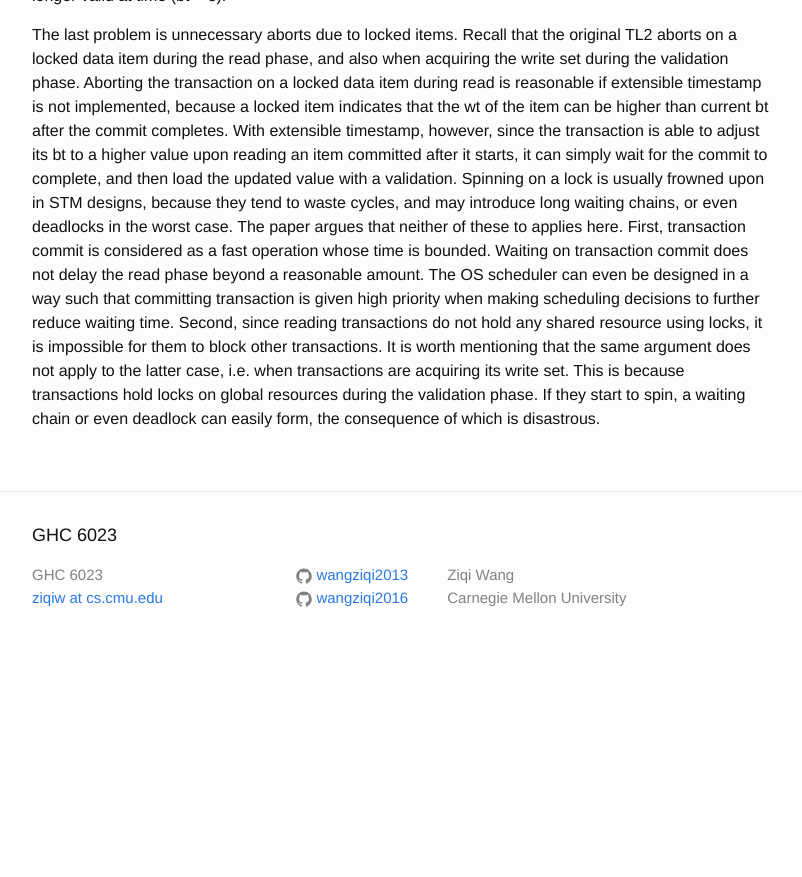
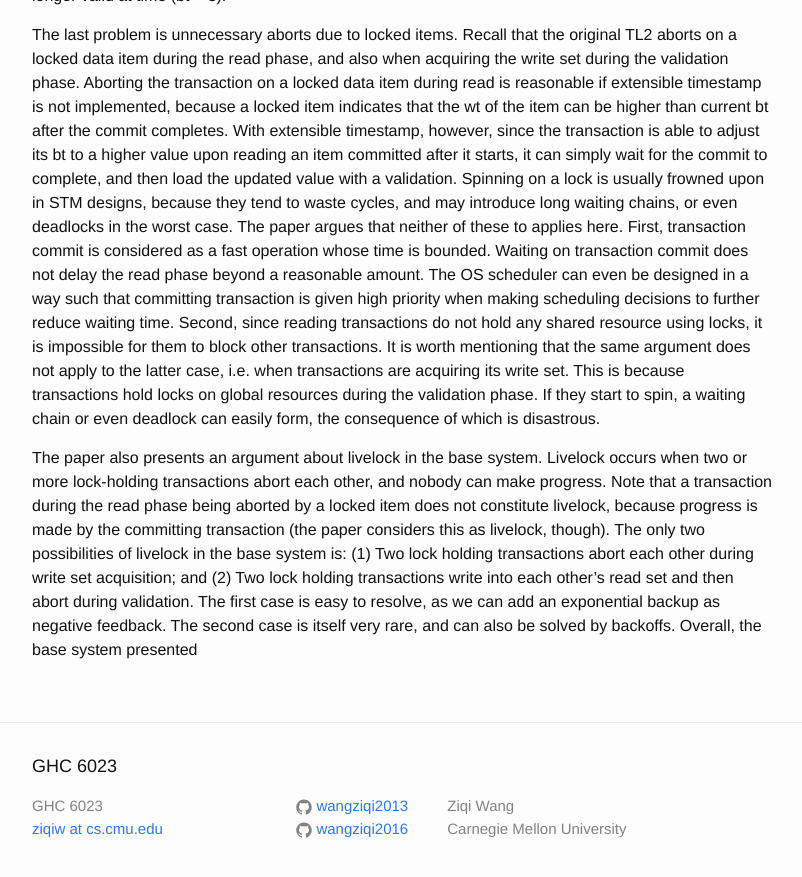
Before and after one commit to wangziqi2013/wangziqi2013.github.io, a Jekyll site: the page built from _posts/2018-07-03-A-Comprehensive-Strategy-for-Contention-Management-In-STM.markdown, in a window 1280 px wide and 900 px high, scrolled down 2170 px. Shown: the top 877 px of the window, without its empty margins (238-1040 px from the left). Built offline with Jekyll 4.4.1, drawn with Linux system fonts in a browser that asks for light colours; before the commit the page ends 2839 px from its top, so only the background shows below that.

Commit message:
Working on livelock

```diff
--- a/_posts/2018-07-03-A-Comprehensive-Strategy-for-Contention-Management-In-STM.markdown
+++ b/_posts/2018-07-03-A-Comprehensive-Strategy-for-Contention-Management-In-STM.markdown
@@ -86,3 +86,11 @@ not hold any shared resource using locks, it is impossible for them to block oth
 that the same argument does not apply to the latter case, i.e. when transactions are acquiring its write set. This is
 because transactions hold locks on global resources during the validation phase. If they start to spin, a waiting chain or
 even deadlock can easily form, the consequence of which is disastrous.
+
+The paper also presents an argument about livelock in the base system. Livelock occurs when two or more lock-holding
+transactions abort each other, and nobody can make progress. Note that a transaction during the read phase being aborted
+by a locked item does not constitute livelock, because progress is made by the committing transaction (the paper considers
+this as livelock, though). The only two possibilities of livelock in the base system is: (1) Two lock holding transactions
+abort each other during write set acquisition; and (2) Two lock holding transactions write into each other's read set
+and then abort during validation. The first case is easy to resolve, as we can add an exponential backup as negative
+feedback. The second case is itself very rare, and can also be solved by backoffs. Overall, the base system presented
```
